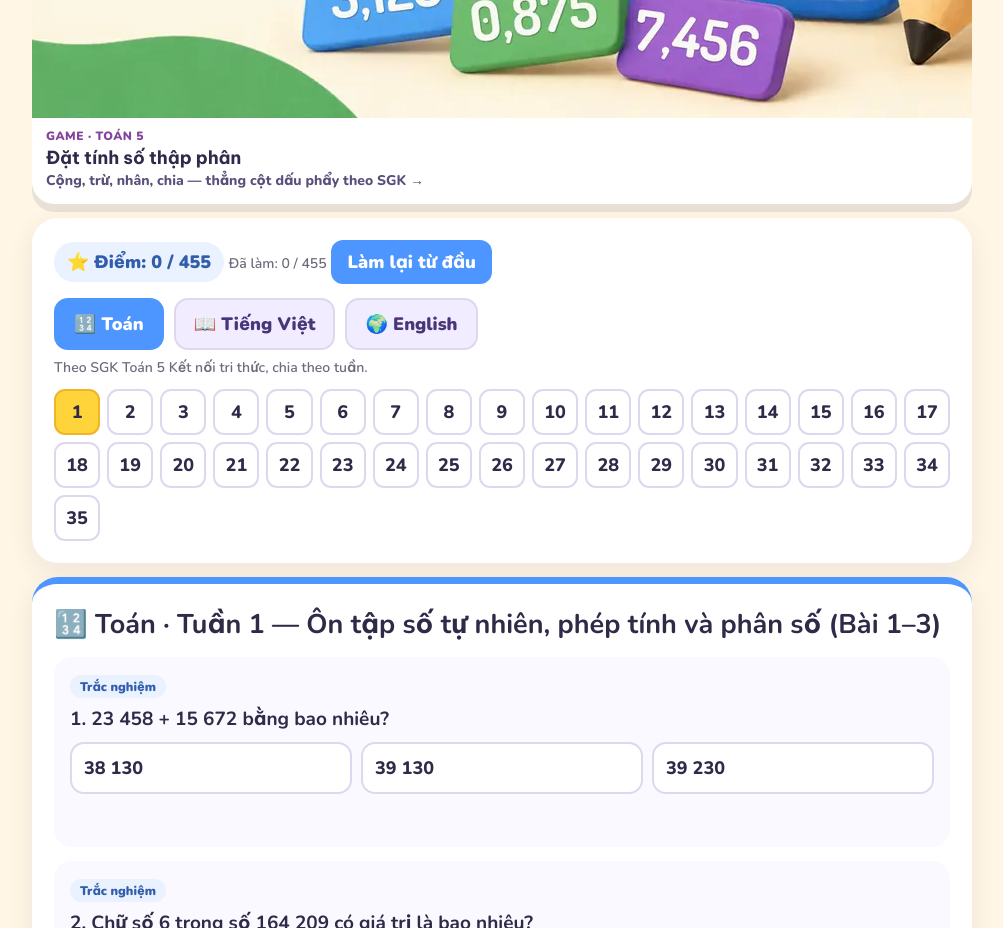
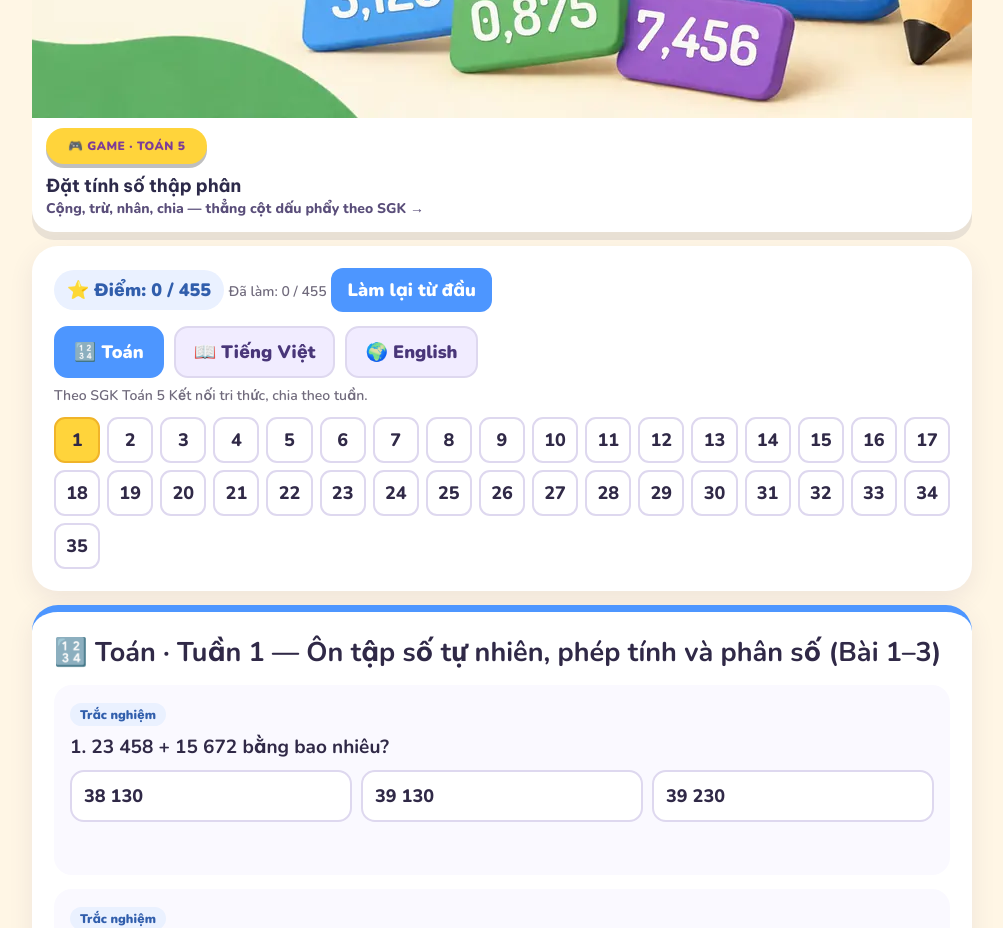
Before and after one commit to thaynamne/thaynamne.github.io, a plain HTML site: page lop5/index.html in a window 1280 px wide. Shown: the part 1000-1928 px from the top of the page, without its empty margins (138-1141 px from the left). Drawn offline with nearby package versions, Linux system fonts and the light colour scheme.

Commit message:
Build3: moi mon 10 cau/tuan + nut GAME noi bat: lop5/index.html

```diff
--- a/lop5/index.html
+++ b/lop5/index.html
@@ -1,6 +1,6 @@
 <!doctype html><html lang="vi"><head><meta charset="utf-8"><meta name="viewport" content="width=device-width,initial-scale=1"><meta name="theme-color" content="#fff6e5"><title>Vui học lớp 5 — Thầy Nam Nè</title><link href="https://fonts.googleapis.com/css2?family=Be+Vietnam+Pro:wght@600;700;800&family=Nunito:wght@600;700;800;900&display=swap" rel="stylesheet"><link rel="stylesheet" href="../assets/lesson.css"><link rel="stylesheet" href="../assets/game-art/game-art.css"><style>
 .game-card{display:block;text-decoration:none;color:#fff;background:linear-gradient(135deg,#7d3c98,#4D96FF);border-radius:22px;padding:16px 18px;margin:0 0 14px;box-shadow:0 6px 0 rgba(0,0,0,.12);font-family:'Nunito','Be Vietnam Pro',sans-serif}
-.game-card .gb{font-size:13px;font-weight:900;opacity:.95}
+.game-card .gb{display:inline-block;background:#ffd43b;color:#5b3a00;font-size:19px;font-weight:900;letter-spacing:1px;padding:10px 22px;border-radius:999px;box-shadow:0 4px 0 rgba(0,0,0,.25);margin-bottom:8px}.game-card:active{transform:translateY(2px);box-shadow:0 2px 0 rgba(0,0,0,.12)}
 .game-card h2{font-size:22px;margin:4px 0 2px;font-family:'Be Vietnam Pro',sans-serif}
 .game-card p{margin:0;font-weight:800;font-size:15px;opacity:.95}
 </style>
@@ -12,7 +12,7 @@
   var a=document.createElement('a');
   a.className='game-card art';
   a.href='game-dat-tinh/';
-  a.innerHTML='<img src="../assets/game-art/banner-dat-tinh-lop5.webp" alt="Đặt tính lớp 5 — Thầy Nam Nè!" width="1280" height="720"><div class="cap"><div class="gb">GAME · TOÁN 5</div><h2>Đặt tính số thập phân</h2><p>Cộng, trừ, nhân, chia — thẳng cột dấu phẩy theo SGK →</p></div>';
+  a.innerHTML='<img src="../assets/game-art/banner-dat-tinh-lop5.webp" alt="Đặt tính lớp 5 — Thầy Nam Nè!" width="1280" height="720"><div class="cap"><div class="gb">🎮 GAME · TOÁN 5</div><h2>Đặt tính số thập phân</h2><p>Cộng, trừ, nhân, chia — thẳng cột dấu phẩy theo SGK →</p></div>';
   hero.after(a);
 })();
 </script>
```
